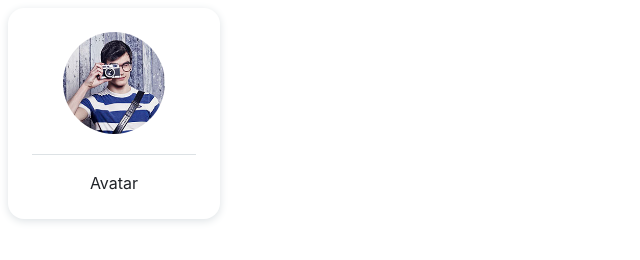
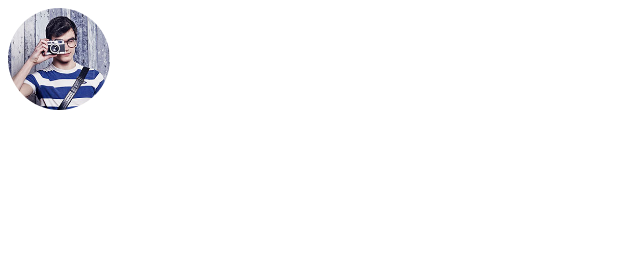
Before and after one commit to js-tasks-ru/htmlcss-20251006_ulyana-kataeva, a website: page 06-lection4/01-avatar/index.html in a window 1280 px wide. Shown: the whole page, without its empty margins (0-640 px from the left). Drawn offline with Linux system fonts and the light colour scheme.

Commit message:
06 Avatar Правки по ревью

```diff
--- a/06-lection4/01-avatar/avatar.css
+++ b/06-lection4/01-avatar/avatar.css
@@ -1,13 +1,3 @@
-.avatar-card {
-    width: 164px;
-    background-color: var(--white);
-    border-radius: 16px;
-    padding: 24px;
-    text-align: center;
-    box-shadow: 0 2px 8px var(--grey-2);
-    overflow: hidden;
-}
-
 .avatar {
     width: 102px;
     height: 102px;
@@ -20,19 +10,3 @@
     border-radius: 50%;
     object-fit: cover;
 }
-
-.avatar-card__divider {
-    width: 100%;
-    height: 1px;
-    margin: 16px 0;
-    background-color: var(--grey-2);
-}
-
-.avatar-card__label {
-    font-size: 16px;
-    font-family: 'Inter', sans-serif;
-    font-weight: 400;
-    color: var(--black);
-    line-height: 24px;
-    margin: 0;
-}
--- a/06-lection4/01-avatar/index.html
+++ b/06-lection4/01-avatar/index.html
@@ -6,12 +6,8 @@
         <link rel="stylesheet" href="./avatar.css">
     </head>
     <body>
-        <div class="avatar-card">
             <div class="avatar">
                 <img class="avatar__img" src="5f97eb431bd4dd6069428f64473bd4e633b7c00b.png" alt="User avatar">
             </div>
-            <div class="avatar-card__divider"></div>
-            <p class="avatar-card__label">Avatar</p>
-        </div>
     </body>
 </html>
```
